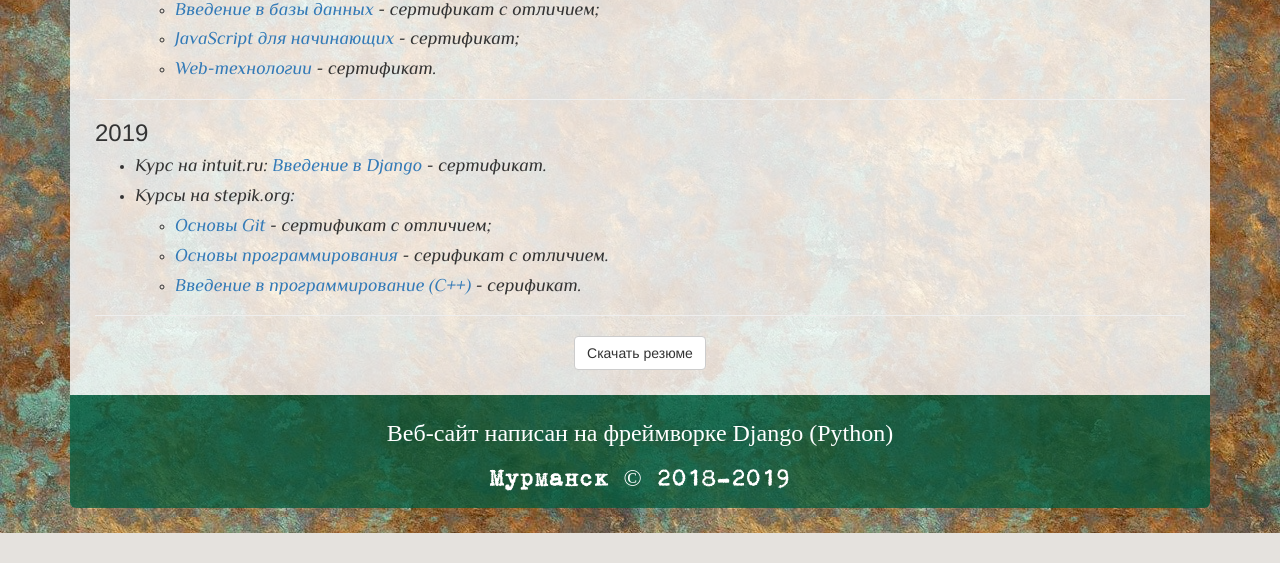
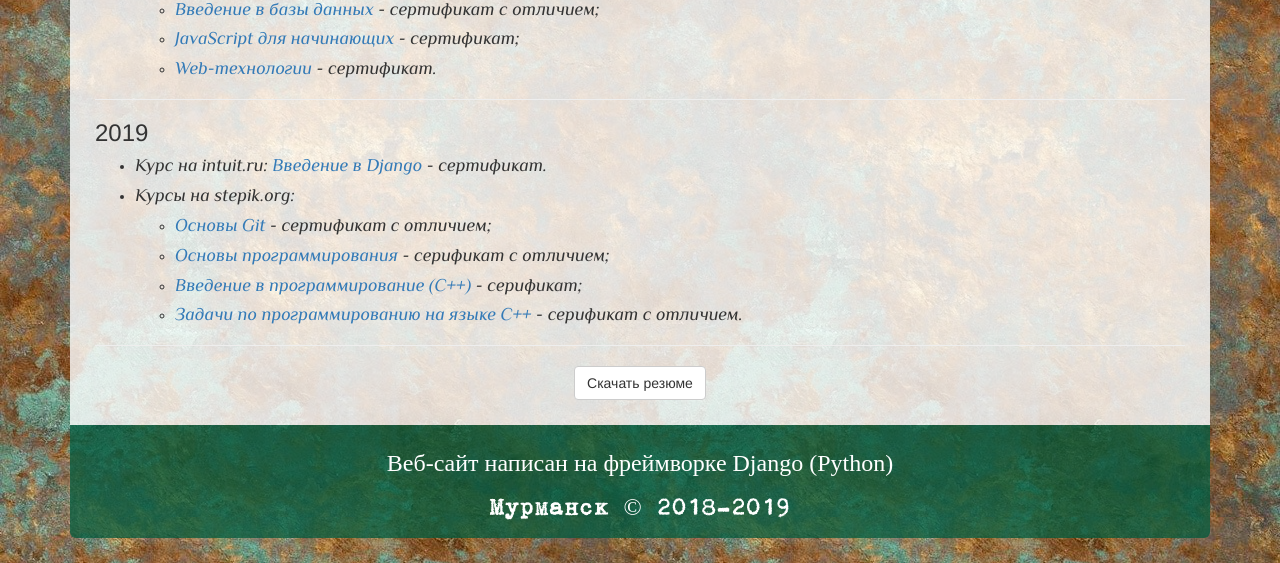
Before and after one commit to petyabal/mySite, a Django app: page /achievements/ in a window 1280 px wide. Shown: the part 763-1326 px from the top of the page. Before the commit the page ends 1296 px from the top, so only its background shows below. Run offline with Django 3.2, Linux system fonts and the light colour scheme; some libraries are stand-ins or nearby versions; some web fonts are replaced.

Commit message:
mySite v.1.4.8

```diff
--- a/mainpage/templates/mainpage/achievements.html
+++ b/mainpage/templates/mainpage/achievements.html
@@ -62,12 +62,17 @@
             </li>
             <li>
               <h4>
-                <a href="https://stepik.org/cert/168228" target="blank">Основы программирования</a> - серификат с отличием.
+                <a href="https://stepik.org/cert/168228" target="blank">Основы программирования</a> - серификат с отличием;
               </h4>
             </li>
             <li>
               <h4>
-                <a href="https://stepik.org/cert/190503" target="blank">Введение в программирование (C++)</a> - серификат.
+                <a href="https://stepik.org/cert/190503" target="blank">Введение в программирование (C++)</a> - серификат;
+              </h4>
+            </li>
+            <li>
+              <h4>
+                <a href="https://stepik.org/cert/195278" target="blank">Задачи по программированию на языке C++</a> - серификат с отличием.
               </h4>
             </li>
           </ul>
```
